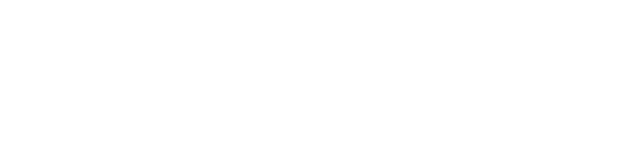
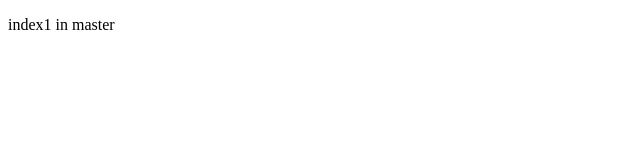
Before and after one commit to phamngochieu123456/myproject, a plain HTML site: page index1.html in a window 1280 px wide. Shown: the whole page, without its empty margins (0-640 px from the left). Drawn offline with Linux system fonts and the light colour scheme.

Commit message:
change index1 in master

```diff
--- a/index1.html
+++ b/index1.html
@@ -7,6 +7,6 @@
   <title>Document</title>
 </head>
 <body>
-
+  <p>index1 in master</p>
 </body>
 </html>
```
